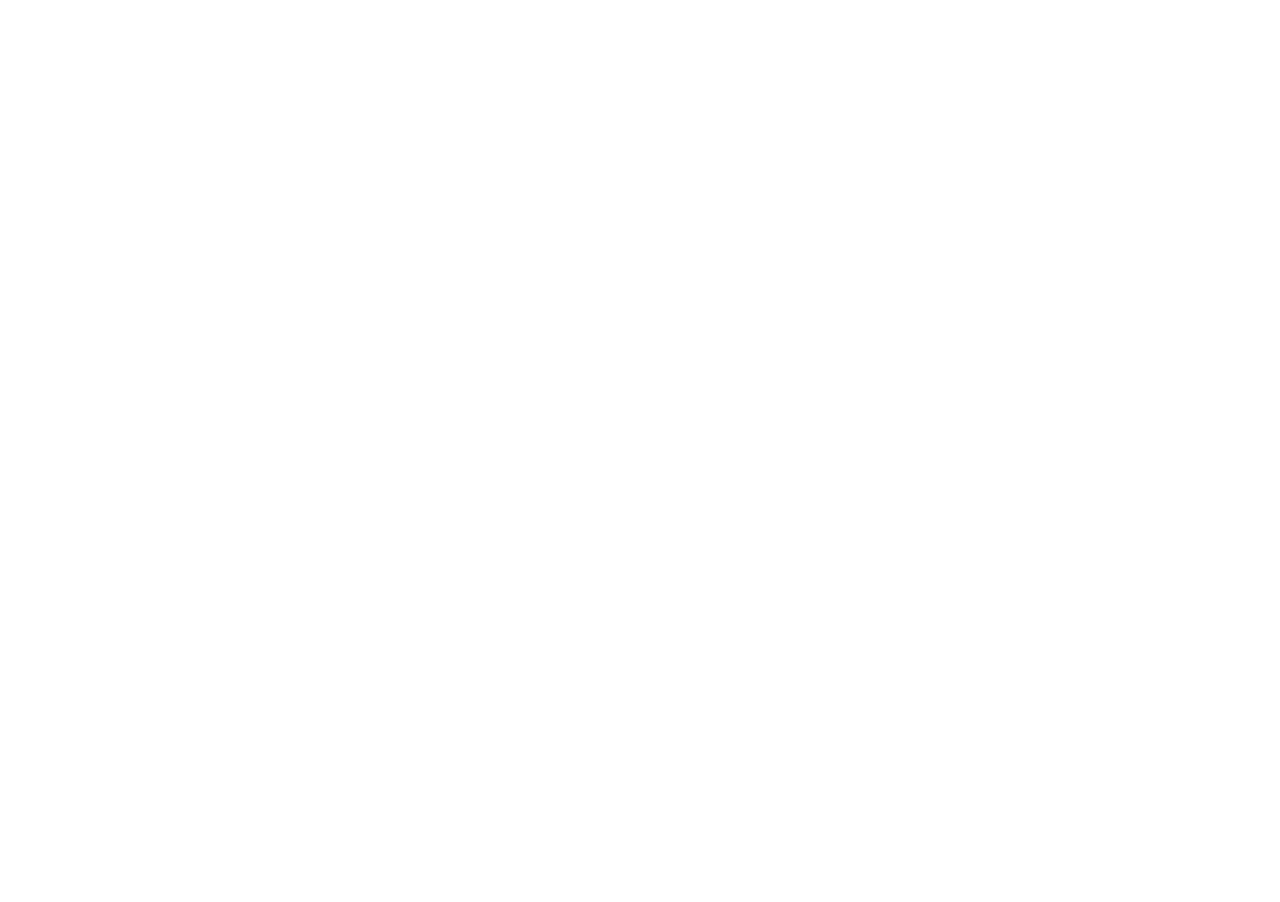
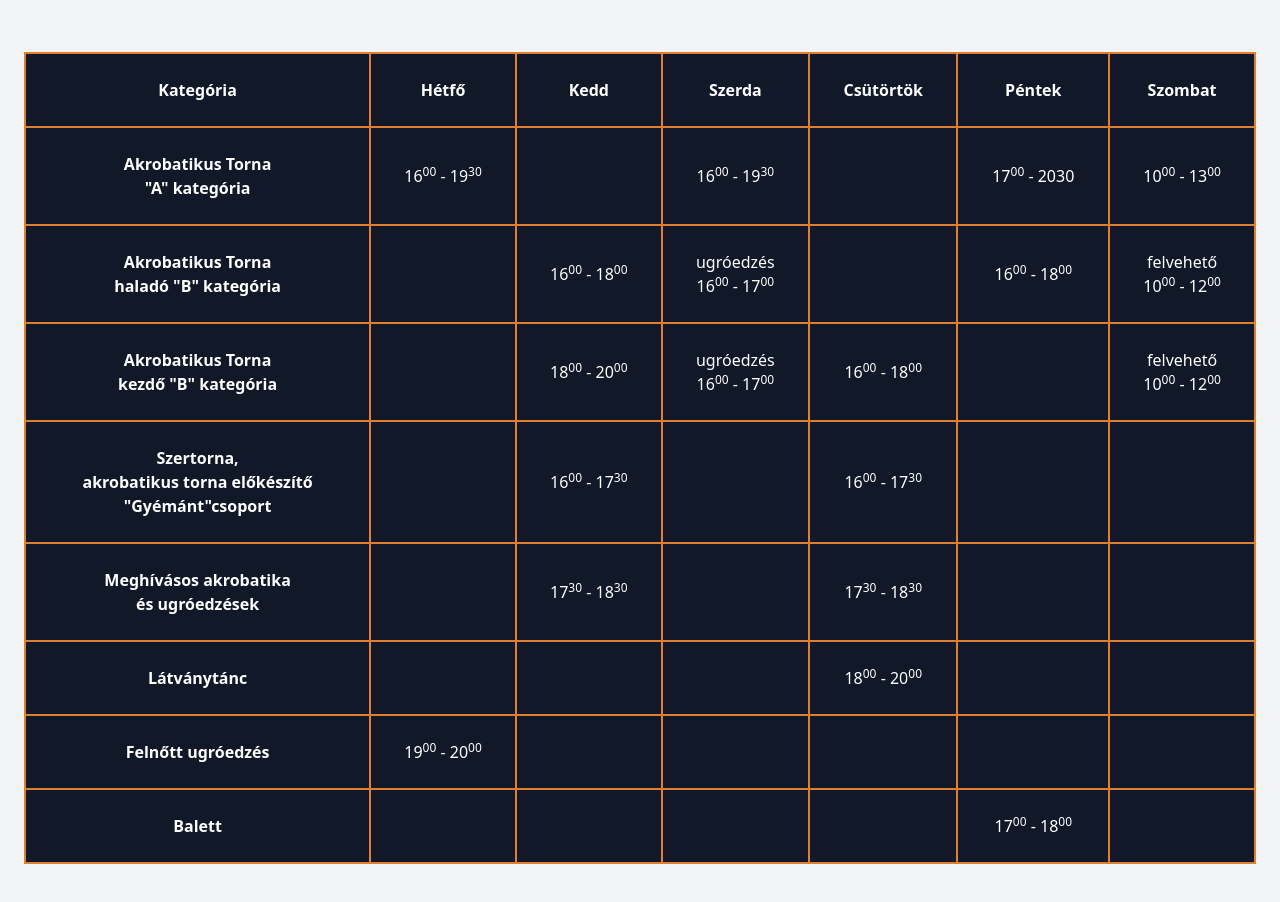
Before and after one commit to Otisz/akrobatikustorna, a Next.js app: page /edzeseink in a window 1280 px wide. Shown: the part 220-1122 px from the top of the page. Before the commit the page ends 800 px from the top, so only its background shows below. Built offline with nearby package versions, Linux system fonts and the light colour scheme.

Commit message:
Fill calendar

```diff
--- a/pages/edzeseink.tsx
+++ b/pages/edzeseink.tsx
@@ -1,5 +1,4 @@
 import Head from "next/head";
-import Hero from "@/components/Hero";
 
 const Page = () => (
   <>
@@ -10,7 +9,147 @@
       <link rel="icon" href="/favicon.ico" />
     </Head>
     <main className="lg:relative">
-      <h1>Edzéseink</h1>
+      <div className="mx-auto w-full max-w-7xl pt-16 pb-20 px-4 sm:px-6">
+        <h1 className="text-5xl mb-16">Edzéseink</h1>
+        <div className="overflow-x-auto">
+          <table className="table-primary overflow-x-scroll table-auto">
+            <thead>
+              <tr>
+                <th>Kategória</th>
+                <th>Hétfő</th>
+                <th>Kedd</th>
+                <th>Szerda</th>
+                <th>Csütörtök</th>
+                <th>Péntek</th>
+                <th>Szombat</th>
+              </tr>
+            </thead>
+            <tbody>
+              <tr>
+                <th>
+                  Akrobatikus Torna <br /> "A" kategória
+                </th>
+                <td>
+                  16<sup>00</sup> - 19<sup>30</sup>{" "}
+                </td>
+                <td></td>
+                <td>
+                  16<sup>00</sup> - 19<sup>30</sup>
+                </td>
+                <td></td>
+                <td>
+                  17<sup>00</sup> - 2030
+                </td>
+                <td>
+                  10<sup>00</sup> - 13<sup>00</sup>
+                </td>
+              </tr>
+              <tr>
+                <th>
+                  Akrobatikus Torna <br /> haladó "B" kategória
+                </th>
+                <td></td>
+                <td>
+                  16<sup>00</sup> - 18<sup>00</sup>
+                </td>
+                <td>
+                  ugróedzés <br /> 16<sup>00</sup> - 17<sup>00</sup>
+                </td>
+                <td></td>
+                <td>
+                  16<sup>00</sup> - 18<sup>00</sup>
+                </td>
+                <td>
+                  felvehető <br /> 10<sup>00</sup> - 12<sup>00</sup>
+                </td>
+              </tr>
+              <tr>
+                <th>
+                  Akrobatikus Torna <br /> kezdő "B" kategória
+                </th>
+                <td></td>
+                <td>
+                  18<sup>00</sup> - 20<sup>00</sup>
+                </td>
+                <td>
+                  ugróedzés <br /> 16<sup>00</sup> - 17<sup>00</sup>
+                </td>
+                <td>
+                  16<sup>00</sup> - 18<sup>00</sup>
+                </td>
+                <td></td>
+                <td>
+                  felvehető <br /> 10<sup>00</sup> - 12<sup>00</sup>
+                </td>
+              </tr>
+              <tr>
+                <th>
+                  Szertorna, <br /> akrobatikus torna előkészítő <br />
+                  {'"'}Gyémánt{'"'}csoport
+                </th>
+                <td></td>
+                <td>
+                  16<sup>00</sup> - 17<sup>30</sup>
+                </td>
+                <td></td>
+                <td>
+                  16<sup>00</sup> - 17<sup>30</sup>
+                </td>
+                <td></td>
+                <td></td>
+              </tr>
+              <tr>
+                <th>
+                  Meghívásos akrobatika <br /> és ugróedzések
+                </th>
+                <td></td>
+                <td>
+                  17<sup>30</sup> - 18<sup>30</sup>
+                </td>
+                <td></td>
+                <td>
+                  17<sup>30</sup> - 18<sup>30</sup>
+                </td>
+                <td></td>
+                <td></td>
+              </tr>
+              <tr>
+                <th>Látványtánc</th>
+                <td></td>
+                <td></td>
+                <td></td>
+                <td>
+                  18<sup>00</sup> - 20<sup>00</sup>
+                </td>
+                <td></td>
+                <td></td>
+              </tr>
+              <tr>
+                <th>Felnőtt ugróedzés</th>
+                <td>
+                  19<sup>00</sup> - 20<sup>00</sup>
+                </td>
+                <td></td>
+                <td></td>
+                <td></td>
+                <td></td>
+                <td></td>
+              </tr>
+              <tr>
+                <th>Balett</th>
+                <td></td>
+                <td></td>
+                <td></td>
+                <td></td>
+                <td>
+                  17<sup>00</sup> - 18<sup>00</sup>
+                </td>
+                <td></td>
+              </tr>
+            </tbody>
+          </table>
+        </div>
+      </div>
     </main>
   </>
 );
--- a/pages/szakosztalyok.tsx
+++ b/pages/szakosztalyok.tsx
@@ -13,7 +13,7 @@
       <div className="mx-auto w-full max-w-7xl pt-16 pb-20 px-4 sm:px-6">
         <h1 className="text-5xl mb-16">Szakosztályok</h1>
         <div className="overflow-x-auto">
-          <table className="departments-table overflow-x-scroll">
+          <table className="table-primary overflow-x-scroll">
             <thead>
               <tr>
                 <th>Sportág megnevezése</th>
--- a/styles/globals.css
+++ b/styles/globals.css
@@ -3,16 +3,16 @@
 @tailwind utilities;
 
 @layer components {
-  .departments-table {
+  .table-primary {
     @apply border-collapse table-auto md:table-fixed w-full text-center bg-gray-900 text-white whitespace-nowrap;
   }
 
-  .departments-table th,
-  .departments-table td {
+  .table-primary th,
+  .table-primary td {
     @apply px-4 py-6 border border-2 border-orange-primary;
   }
 
-  .departments-table a {
+  .table-primary a {
     @apply underline;
   }
 }
```
